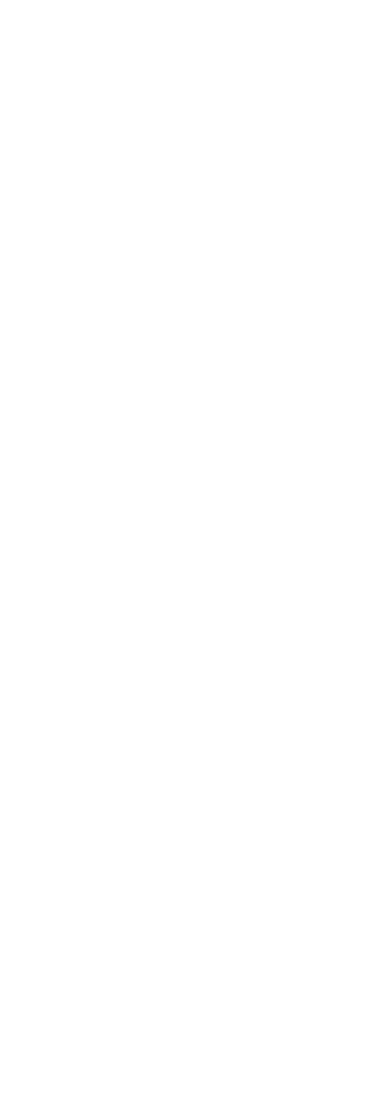
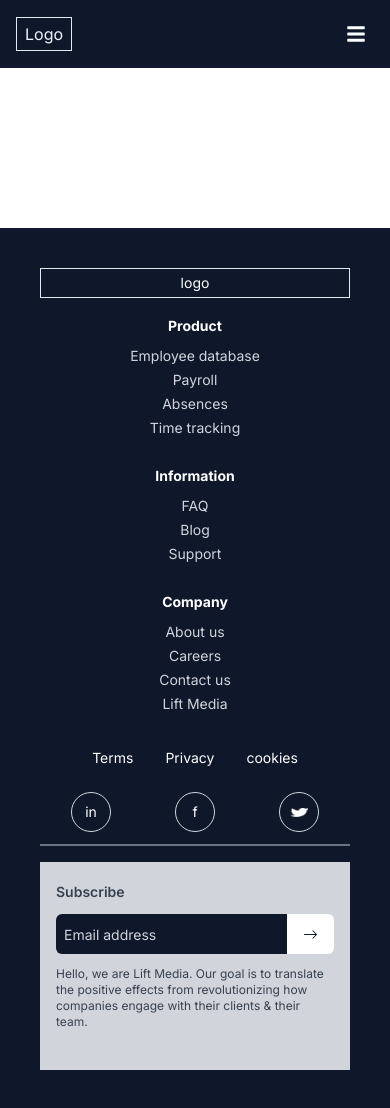
Before and after one commit to DeveLeb/Develeb-Platform, a Next.js app in the folder packages/frontend/: page / in a window 390 px wide. Before the commit the page ends 844 px from the top, so only its background shows below. Built offline with nearby package versions, Linux system fonts and the light colour scheme.

Commit message:
Header + navbar + footer responsive layout

```diff
--- a/packages/frontend/src/app/layout.tsx
+++ b/packages/frontend/src/app/layout.tsx
@@ -1,3 +1,5 @@
+import Footer from '@/components/molecules/Footer';
+import Header from '@/components/molecules/Header';
 import type { Metadata } from 'next';
 import { Inter as FontSans } from 'next/font/google';
 import { cn } from '@/lib/utils';
@@ -17,7 +19,12 @@ export default function RootLayout({
 }>) {
   return (
     <html lang="en">
-      <body className={cn('min-h-screen bg-background font-sans antialiased', fontSans.variable)}>{children}</body>
+      <body className={cn('min-h-screen bg-background font-sans antialiased', fontSans.variable)}>
+        <Header />
+        {children}
+        <Footer />
+        <div id="portal"></div>
+      </body>
     </html>
   );
 }
--- a/packages/frontend/src/app/route/page.tsx
+++ /dev/null
@@ -1,7 +0,0 @@
-import React from 'react';
-
-function Page() {
-  return <div>first route</div>;
-}
-
-export default Page;
--- a/packages/frontend/src/components/ui/Subscribe.tsx
+++ b/packages/frontend/src/components/atoms/Subscribe.tsx
@@ -1,20 +1,23 @@
 import React from 'react';
 import { Input } from './input';
 import { Button } from './button';
+import { BsArrowRight } from 'react-icons/bs';
+
 function Subscribe({ className }: { className: string }) {
   return (
-    <div className={`subscribe-container ${className}`}>
-      <div className={`bg-gray-300 text-gray-700 px-12 py-5 pb-10`}>
+    <div className={`subscribe-container sm:mx-16 ml:m-0 ${className}`}>
+      <div className={`bg-gray-300 text-gray-700 px-4 py-5 pb-10 sm:px-12 ml:px-12`}>
         <h1 className="title font-semibold pb-3"> Subscribe</h1>
         <div className="input-container flex">
           <Input className="mb-3 bg-primary placeholder-gray-300 text-white rounded-tl-md rounded-bl-md" />
-          <Button className="rounded-tr-md rounded-br-md">{'->'}</Button>
+          <Button className="rounded-tr-md rounded-br-md">
+            <BsArrowRight size={15} />
+          </Button>
         </div>
 
         <div className="description text-xs">
-          Hello, we are Lift Media. Our goal is to translate the positive
-          effects from revolutionizing how companies engage with their clients &
-          their team.
+          Hello, we are Lift Media. Our goal is to translate the positive effects from revolutionizing how companies
+          engage with their clients & their team.
         </div>
       </div>
     </div>
--- a/packages/frontend/src/components/Footer.tsx
+++ b/packages/frontend/src/components/molecules/Footer.tsx
@@ -1,10 +1,9 @@
 import React from 'react';
-import { Input } from './ui/input';
-import { Button } from './ui/button';
 import Image from 'next/image';
-import LinkSection from './ui/LinkSection';
 import Link from 'next/link';
-import Subscribe from './ui/Subscribe';
+import LinkSection from '../atoms/LinkSection';
+import Subscribe from '../atoms/Subscribe';
+
 const links_sections = [
   {
     title: 'Product',
@@ -27,25 +26,20 @@ const social_media = [
     element: 'f',
   },
   {
-    element: (
-      <Image src="/icons/twitter-icon.png" width={18} height={18} alt="twt" />
-    ),
+    element: <Image src="/icons/twitter-icon.png" width={18} height={18} alt="twt" />,
   },
 ];
+
 function Footer() {
   return (
-    <footer className="flex flex-wrap flex-col bg-primary text-white text-sm p-10 ml:pb-20 ml:flex-row xl:px-20">
-      <div className="links-container flex flex-col justify-center gap-6 order-2 pb-8  ml:flex-row ml:w-[65%] ml:gap-0 ml:border-b ml:border-gray-500 ml:mb-[30px] ml:pb-0 ml:order-none">
-        {links_sections.map(
-          (section: { title: string; links: string[] }, key) => {
-            return <LinkSection section={section} key={key} />;
-          }
-        )}
+    <footer className="flex flex-wrap flex-col bg-primary text-white text-sm p-10 ml:pb-20 ml:flex-row xl:px-20 max-w-[2000px] m-auto">
+      <div className="links-container flex flex-col justify-center gap-6 order-2 pb-8 sm:flex-row ml:w-[65%] ml:gap-0 ml:border-b ml:border-gray-500 ml:mb-[30px] ml:pb-0 ml:order-none">
+        {links_sections.map((section: { title: string; links: string[] }, key) => {
+          return <LinkSection section={section} key={key} />;
+        })}
       </div>
       <Subscribe className="order-5 ml:w-[35%]  ml:order-none ml:pb-[40px] ml:mb-[30px] ml:border-b ml:border-gray-500" />
-      <div className="mb-4 border border-border px-2 py-1 text-center order-1 ml:mb-0 ml:order-none ">
-        logo
-      </div>
+      <div className="mb-4 border border-border px-2 py-1 text-center order-1 ml:mb-0 ml:order-none ">logo</div>
       <ul className="flex justify-center pb-6 items-center gap-8 order-3  ml:pb-0  ml:flex-grow ml:basis-[20%]  ml:order-none xl:gap-20">
         <li>Terms</li>
         <li>Privacy</li>
@@ -53,10 +47,7 @@ function Footer() {
       </ul>
       <ul className="social-container border-b-2 border-gray-500 ml:border-none pb-3 mb-4 ml:mb-0 ml:pb-0 gap-16 ml:gap-0 justify-center ml:justify-between items-center flex ml:flex-grow text-md order-4 ml:order-none">
         {social_media.map((value) => (
-          <Link
-            href={'#'}
-            className="border border-gray-300 rounded-full h-10 w-10 flex justify-center items-center"
-          >
+          <Link href={'#'} className="border border-gray-300 rounded-full h-10 w-10 flex justify-center items-center">
             {value.element}
           </Link>
         ))}
--- /dev/null
+++ b/packages/frontend/src/components/molecules/Header.tsx
@@ -0,0 +1,26 @@
+'use client';
+import React, { useState } from 'react';
+import { FaBars } from 'react-icons/fa';
+import NavBar from './NavBar';
+function Header() {
+  const [openBar, setOpenBar] = useState(false);
+  let closeBar = () => setOpenBar(false);
+  return (
+    <header className="flex justify-between items-center p-4  mb-40 bg-primary sm:px-20 sm:py-3">
+      <div className="text-secondary border border-border px-2 py-1">Logo</div>
+      <div className="px-2 py-2 rounded-full hover:bg-white/50 transition-colors cursor-pointer">
+        <FaBars
+          color="#ffff"
+          size={20}
+          onClick={() => {
+            setOpenBar(!openBar);
+          }}
+        />
+      </div>
+
+      {openBar && <NavBar theme={'white'} closeBar={closeBar} />}
+    </header>
+  );
+}
+
+export default Header;
--- /dev/null
+++ b/packages/frontend/src/components/molecules/NavBar.tsx
@@ -0,0 +1,46 @@
+import React from 'react';
+import ReactDOM from 'react-dom';
+import Link from 'next/link';
+import { FaBars } from 'react-icons/fa';
+
+let pages = [
+  { title: 'Home', path: '#' },
+  { title: 'Jobs', path: '#' },
+  { title: 'Events', path: '#' },
+  { title: 'Contact us', path: '#' },
+];
+interface NavBarProps {
+  theme: string;
+  closeBar: () => void;
+}
+function NavBarLayout({ theme, closeBar }: NavBarProps) {
+  const selected = 'Home';
+  return (
+    <div className={`absolute top-0 right-0 left-0 bottom-0 bg-white/90`}>
+      <header className="flex justify-between items-center p-4 sm:px-20 sm:py-3">
+        <div className="border-2 border-black font-bold px-2 py-1">Logo</div>
+        <div className="px-2 py-2 rounded-full hover:bg-black/40 hover:text-background transition-colors cursor-pointer">
+          <FaBars size={20} onClick={closeBar} />
+        </div>
+      </header>
+      <nav className="flex flex-col items-end px-8 pt-10 sm:px-16 ">
+        {pages.map((item: { title: string; path: string }) => {
+          return (
+            <div
+              className={`${selected === item.title ? 'text-5xl sm:text-7xl font-extrabold' : 'text-3xl sm:text-4xl font-bold'}`}
+              key={item.title}
+            >
+              <Link href={item.path}>{item.title}</Link>
+            </div>
+          );
+        })}
+      </nav>
+    </div>
+  );
+}
+
+function NavBar(props: NavBarProps) {
+  const portalElement = document.getElementById('portal');
+  return portalElement ? ReactDOM.createPortal(<NavBarLayout {...props} />, portalElement) : null;
+}
+export default NavBar;
--- a/packages/frontend/tailwind.config.ts
+++ b/packages/frontend/tailwind.config.ts
@@ -76,12 +76,14 @@ const config = {
         '5xl': '2.25rem',
         '7xl': '2.75rem',
       },
+      fontFamily: {
         sans: ['var(--font-sans)', ...fontFamily.sans],
       },
       borderColor: {
         border: 'hsl(var(--border))',
       },
     },
+  },
 } satisfies Config;
 
 export default config;
```
Also changed, not shown: packages/frontend/src/components/atoms/LinkSection.tsx (renamed from packages/frontend/src/components/ui/LinkSection.tsx), packages/frontend/src/components/atoms/button.tsx (renamed from packages/frontend/src/components/ui/button.tsx), packages/frontend/src/components/atoms/input.tsx (renamed from packages/frontend/src/components/ui/input.tsx), 1 other file (tests, documents, lock files or other folders).
